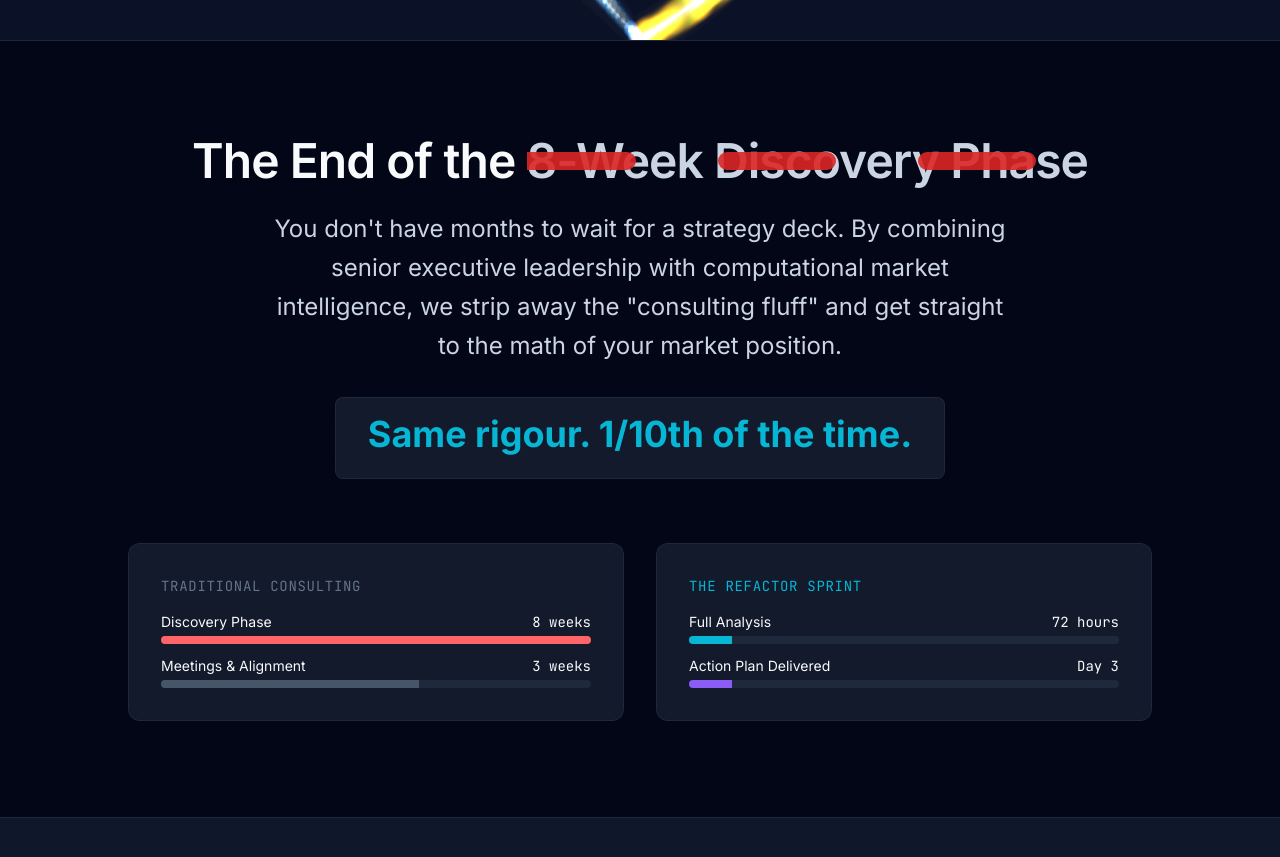
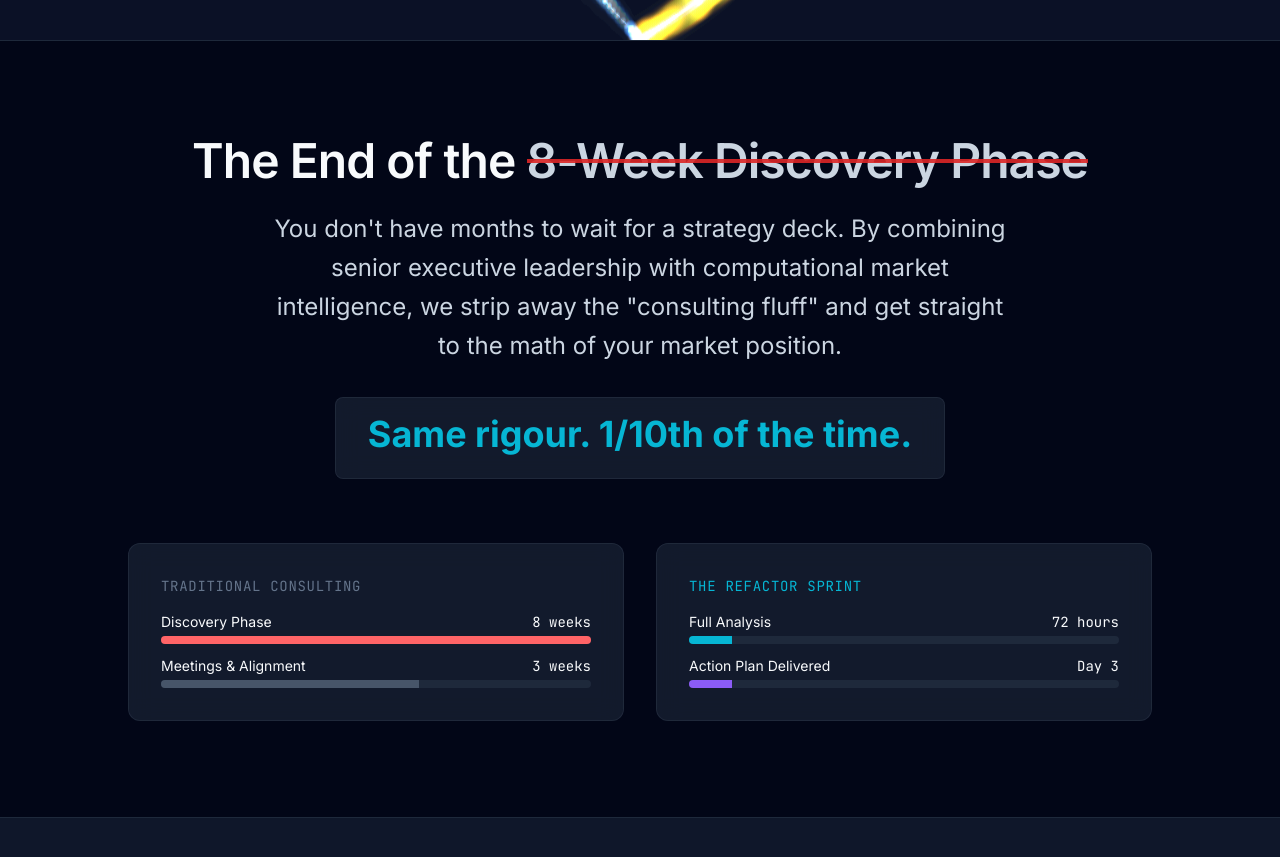
Before and after one commit to KupermanAdvisors/refactor-sprint, a Next.js app: page / in a window 1280 px wide. Shown: the part 960-1817 px from the top of the page. Built offline with nearby package versions, Linux system fonts and the light colour scheme.

Commit message:
Fix strikethrough to be one continuous line (prevent text wrap, adjust SVG)

```diff
--- a/app/page.tsx
+++ b/app/page.tsx
@@ -121,26 +121,26 @@ export default function Home() {
           >
             <h2 className="text-3xl md:text-5xl font-bold mb-6">
               The End of the{" "}
-              <span className="relative inline-block">
+              <span className="relative inline-block whitespace-nowrap">
                 <span className="text-slate-300">8-Week Discovery Phase</span>
                 {/* Red Pen Strikethrough */}
                 <motion.svg
-                  className="absolute left-0 top-0 w-full h-full pointer-events-none"
-                  viewBox="0 0 100 100"
+                  className="absolute left-0 top-1/2 -translate-y-1/2 w-full pointer-events-none"
+                  viewBox="0 0 100 20"
                   preserveAspectRatio="none"
                   initial="hidden"
                   whileInView="visible"
                   viewport={{ once: true }}
+                  style={{ height: '20px' }}
                 >
                   <motion.line
                     x1="0"
-                    y1="50"
+                    y1="10"
                     x2="100"
-                    y2="50"
+                    y2="10"
                     stroke="#dc2626"
-                    strokeWidth="18"
+                    strokeWidth="4"
                     strokeLinecap="round"
-                    vectorEffect="non-scaling-stroke"
                     variants={{
                       hidden: { pathLength: 0, opacity: 0 },
                       visible: {
```
